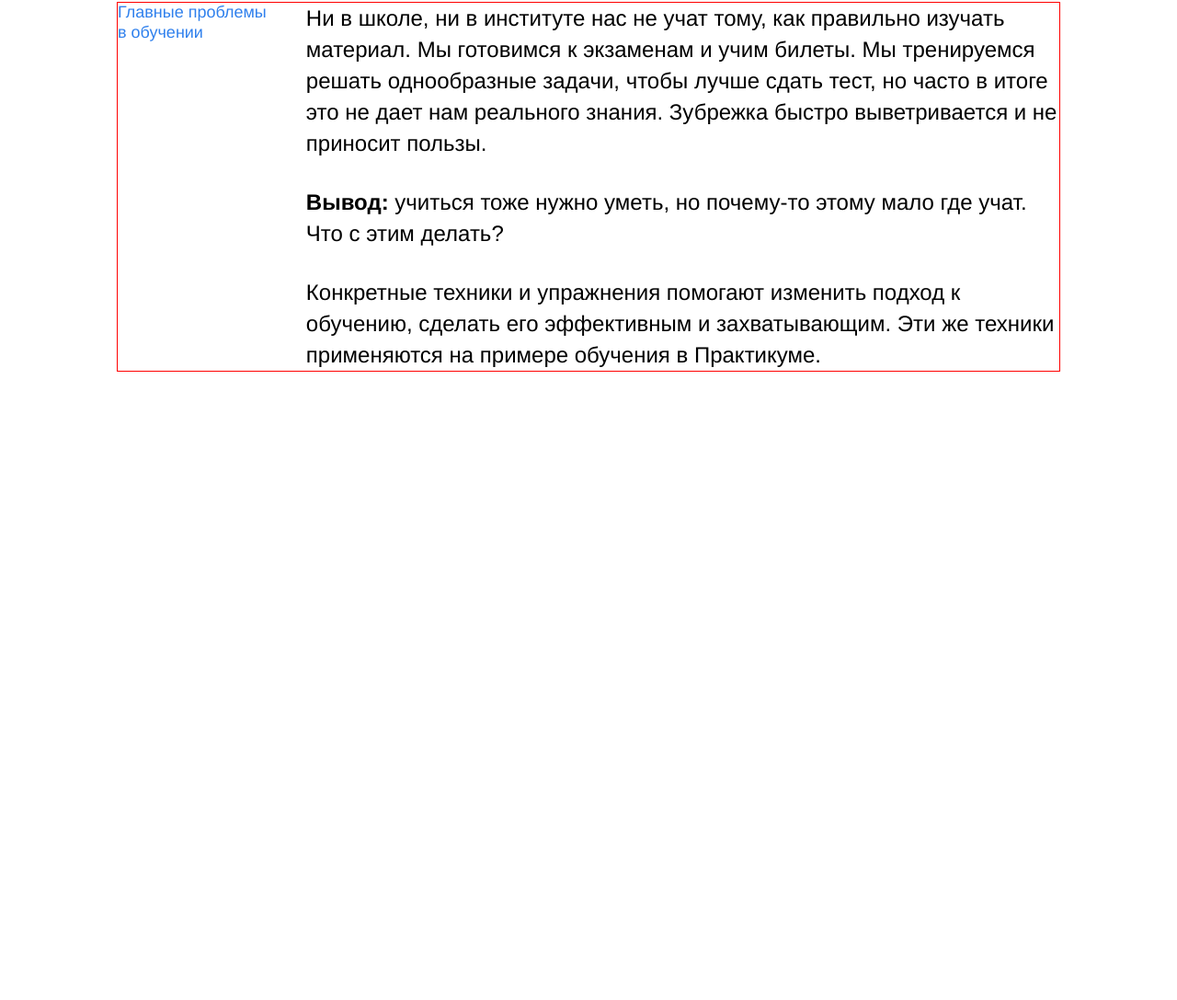
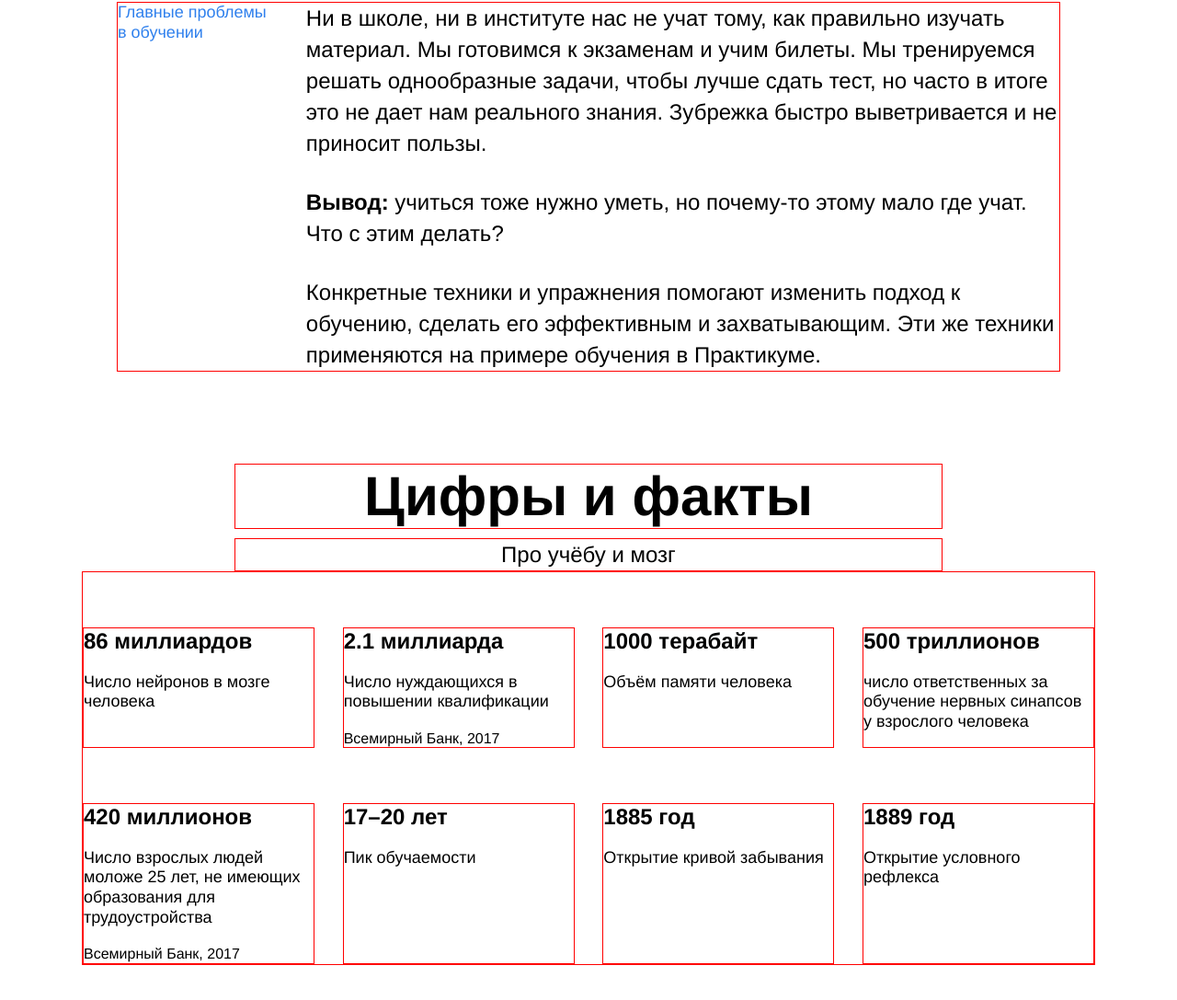
Before and after one commit to parsifalty/initial-project, a plain HTML site: page index.html in a window 1280 px wide. Shown: the part 854-1941 px from the top of the page at 92% size. Before the commit the page ends 1358 px from the top, so only its background shows below. Drawn offline with Linux system fonts and the light colour scheme.

Commit message:
Added table to site

```diff
--- a/index.html
+++ b/index.html
@@ -23,16 +23,52 @@
           <div class="two-columns__brief_title">Главные проблемы в обучении</div>
           <div class="two_columns__main-text">
             <p class="two_columns__paragraph">Ни в школе, ни в институте нас не учат тому, как правильно изучать материал. Мы готовимся к экзаменам и учим билеты. Мы тренируемся решать однообразные задачи, чтобы лучше сдать тест, но часто в итоге это не дает нам реального знания. Зубрежка быстро выветривается и не приносит пользы.</p>
-            <div class="yo"><span class="span-accent">Вывод:</span><a class="two_columns__paragraph"> учиться тоже нужно уметь, но почему-то этому мало где учат. Что с этим делать?</a></div>
+            <p class="two_columns__paragraph_specific two_columns__paragraph"><span class="span-accent">Вывод:</span> учиться тоже нужно уметь, но почему-то этому мало где учат. Что с этим делать?</p></p>
             <p class="two_columns__paragraph">Конкретные техники и упражнения помогают изменить подход к обучению, сделать его эффективным и захватывающим. Эти же техники применяются на примере обучения в Практикуме.</p>
           </div>
         </div>
       </section>
 
       <section class="digits">
-        <h1 class="section__title"></h1>
-        <p class="section__subtitle"></p>
-        <tr class="section_table"></tr>
+        <h1 class="section__title">Цифры и факты</h1>
+        <p class="section__subtitle">Про учёбу и мозг</p>
+        <div class="section__table">
+          <div class="section__table-cell">
+            <h2 class="table__heading">86 миллиардов</h2>
+            <p class="table__text">Число нейронов в мозге человека</p>
+          </div>
+          <div class="section__table-cell">
+            <h2 class="table__heading">2.1 миллиарда</h2>
+            <p class="table__text">Число нуждающихся в повышении квалификации</p>
+              <span class="table__text_span">Всемирный Банк, 2017</span>
+          </div>
+          <div class="section__table-cell">
+            <h2 class="table__heading">1000 терабайт</h2>
+            <p class="table__text">Объём памяти человека</p>
+          </div>
+          <div class="section__table-cell">
+            <h2 class="table__heading">500 триллионов</h2>
+            <p class="table__text">число ответственных за обучение нервных синапсов у взрослого человека</p>
+          </div>
+          <div class="section__table-cell">
+            <h2 class="table__heading">420 миллионов</h2>
+            <p class="table__text">Число взрослых людей моложе 25 лет, не имеющих образования для трудоустройства</p>
+              <span class="table__text_span">Всемирный Банк, 2017</span>
+          </div>
+          <div class="section__table-cell">
+            <h2 class="table__heading">17–20 лет</h2>
+            <p class="table__text">Пик обучаемости</p>
+          </div>
+          <div class="section__table-cell">
+            <h2 class="table__heading">1885 год</h2>
+            <p class="table__text">Открытие кривой забывания</p>
+          </div>
+          <div class="section__table-cell">
+            <h2 class="table__heading">1889 год</h2>
+            <p class="table__text">Открытие условного рефлекса</p>
+          </div>
+          </div>
+        </div>
       </section>
 
       <section class="feynman">
--- a/styles/style.css
+++ b/styles/style.css
@@ -125,11 +125,69 @@ margin-block-end: 0px;
 
 }
 .span-accent {
-  line-height:34px;
-  font-size: 24px;
-  font-weight:600;
+line-height:34px;
+font-size: 24px;
+font-weight:600;
 }
-.yo {
+.two_columns__paragraph_specific {
   margin-top:30px;
   margin-bottom:30px;
 }
+.digits {
+display:flex;
+justify-content:center;
+margin:0px;
+flex-wrap: wrap;
+margin-bottom:100px;
+}
+.section__title{
+width:60%;
+text-align:center;
+margin:0px;
+border: 1px red solid;
+line-height:1.15;
+font-size:60px;
+font-weight:600;
+}
+.section__subtitle {
+margin:0px;
+margin-top:10px;
+width:60%;
+text-align:center;
+border: 1px red solid;
+line-height:34px;
+font-size:24px;
+font-weight:normal;
+}
+.section__table {
+width:1100px;
+margin:0px auto 0px;
+display:flex;
+flex-direction: row;
+flex-wrap: wrap;
+justify-content:space-between;
+border: 1px red solid;
+}
+.section__table-cell{
+width: 250px;
+border: 1px red solid;
+margin-top:60px;
+
+}
+.table__heading {
+margin-bottom:20px;
+margin-top:0px;
+line-height:1.15;
+font-size:24px;
+font-weight:600;
+}
+.table__text {
+margin:0px;
+line-height:1.2;
+font-size:18px;
+font-weight:normal;
+}
+.table__text_span {
+  margin-top:20px;
+ display:inline-block;
+}
```
